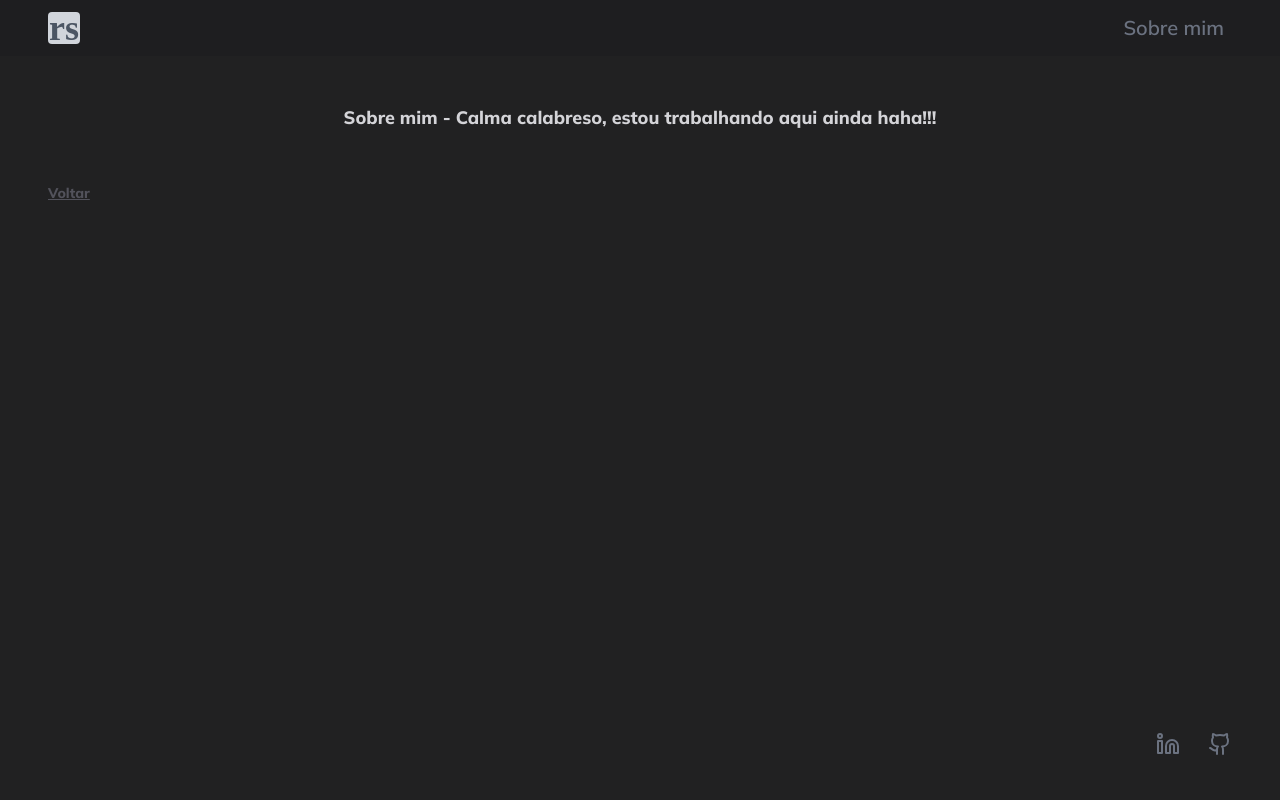
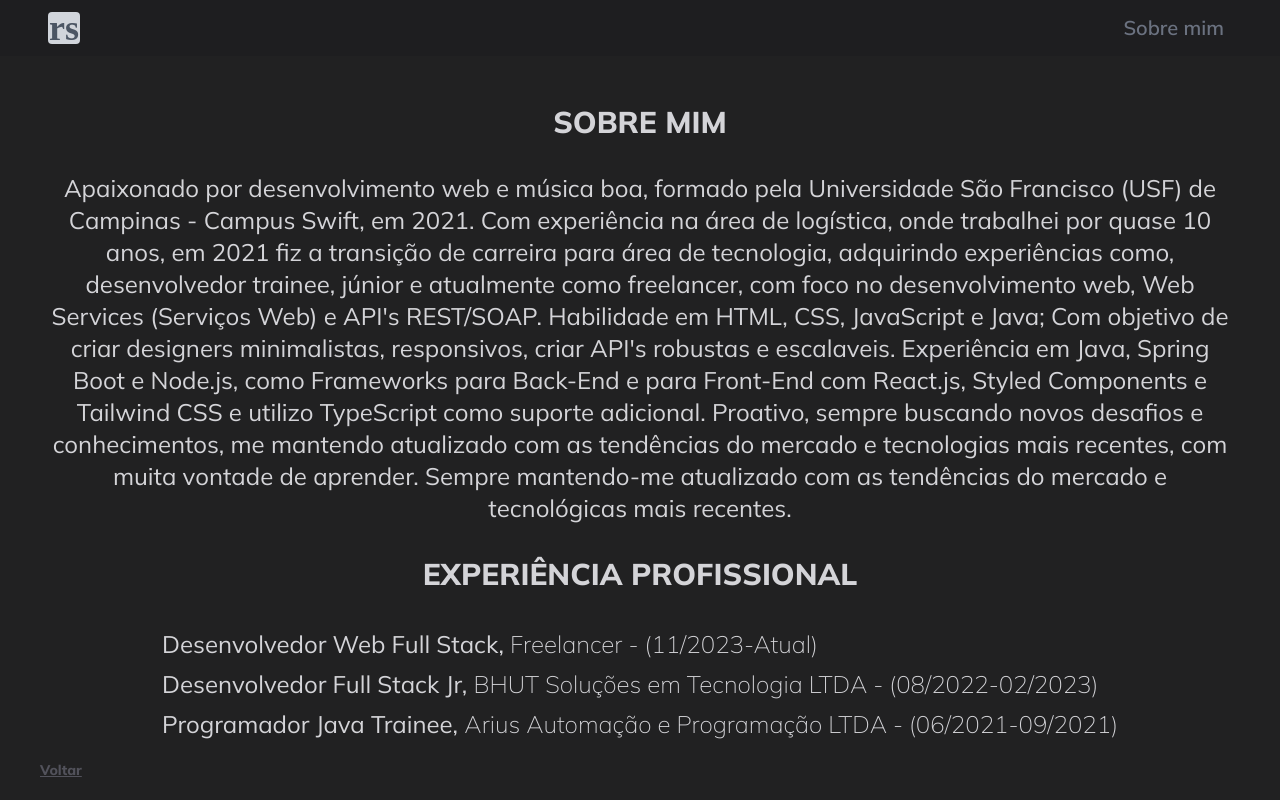
Before and after one commit to rafaelsousapereira/rafael-sousa-web-portfolio, a React (Vite) app: page /about in a window 1280 px wide. Built offline with nearby package versions, Linux system fonts and the light colour scheme; a web font is replaced by a local one.

Commit message:
feat: add about info

```diff
--- a/src/app.tsx
+++ b/src/app.tsx
@@ -1,9 +1,8 @@
 import { BrowserRouter, Routes, Route } from "react-router-dom"
 
-import { Footer } from "./components/footer/footer"
 import { Header } from "./components/header/header"
 import { Home } from "./components/home/home"
-import { About } from "./components/about"
+import { About } from "./components/about/about"
 
 export const App = () => {
   return (
@@ -14,7 +13,6 @@ export const App = () => {
             <Route path="/" element={<Home />} />
             <Route path="/about" element={<About />} />
           </Routes>
-        <Footer />
       </BrowserRouter>
     </>
   )
--- a/src/components/about.tsx
+++ /dev/null
@@ -1,16 +0,0 @@
-import { Link } from "react-router-dom"
-
-export const About = () => {
-  return (
-    <>
-    <p className="flex justify-center m-12 text-lg font-extrabold text-zinc-300"
-
-      >
-        Sobre mim - Calma calabreso, estou trabalhando aqui ainda haha!!!
-      </p>
-      <Link to="/" className="mx-12 text-sm font-extrabold text-zinc-600 underline">
-        Voltar
-      </Link>
-    </>
-  )
-}
--- /dev/null
+++ b/src/components/about/about.tsx
@@ -0,0 +1,44 @@
+import { Link } from "react-router-dom"
+import { metadata } from "../../data/data"
+
+export const About = () => {
+
+  return (
+    <>
+      <div className="flex flex-col justify-center items-center gap-8 text-zinc-300 m-12"
+      >
+        <p className="text-3xl font-extrabold uppercase"
+        >
+          {metadata.about.titles[0]}
+        </p>
+
+        <p className="text-2xl text-center">
+          {metadata.about.description}
+        </p>
+
+        <p className="text-3xl text-center font-extrabold uppercase"
+        >
+          {metadata.about.titles[1]}
+        </p>
+
+        <ul>
+          {metadata.about.experience.map((xp, index) => (
+            <li key={index} className="text-2xl leading-10">
+              <p>
+                  {`${xp.substring(0, 29)}`}
+                <span className="font-extralight">
+                  {`${xp.substring(29)}`}
+                </span>
+              </p>
+            </li>
+          ))}
+        </ul>
+      </div>
+
+      <Link to="/" className="fixed bottom-0 left-0 mx-10 my-5 text-sm font-extrabold text-zinc-600 hover:text-violet-600 underline"
+        >
+        Voltar
+      </Link>
+    </>
+  )
+}
--- a/src/components/buttons/social-media-links.tsx
+++ b/src/components/buttons/social-media-links.tsx
@@ -7,14 +7,22 @@ interface SocialMediaLinkProps extends ComponentProps<"nav"> {}
 
 export const SocialMediaLink = (props: SocialMediaLinkProps) => {
   return (
-    <nav {...props}
-      className="flex gap-3">
+    <nav {...props}>
+      <div className="flex flex-col gap-3 bottom-0 justify-center mx-10 my-5">
+        <div className="flex justify-center">
           <NavLink to={metadata.socialMedia.url.linkedin} target="_blank">
               <Linkedin />
           </NavLink>
+
           <NavLink to={metadata.socialMedia.url.github} target="_blank">
               <Github />
           </NavLink>
+        </div>
+
+        <p className="text-center">
+          &copy; {new Date().getFullYear()} - Desenvolvido por <span className="text-zinc-500 underline hover:text-violet-500 cursor-pointer"> Rafael Sousa Pereira</span>. Todos os direitos reservados.
+        </p>
+      </div>
     </nav>
   )
 }
--- a/src/components/footer/footer.tsx
+++ b/src/components/footer/footer.tsx
@@ -2,7 +2,7 @@ import { SocialMediaLink } from "../buttons/social-media-links"
 
 export const Footer = () => {
   return (
-    <footer className="fixed bottom-0 right-0 mx-10 my-9">
+    <footer>
       <SocialMediaLink />
     </footer>
   )
--- a/src/components/home/home.tsx
+++ b/src/components/home/home.tsx
@@ -1,6 +1,7 @@
 import { ButtonGroup } from "../buttons/button-group"
 import { metadata } from '../../data/data'
 import { ImageHome } from "./image-home"
+import { Footer } from "../footer/footer"
 
 export const Home = () => {
 
@@ -30,6 +31,8 @@ export const Home = () => {
           <ButtonGroup>Baixe meu CV</ButtonGroup>
         </nav>
       </main>
+
+      <Footer />
     </div>
   )
 }
--- a/src/data/data.ts
+++ b/src/data/data.ts
@@ -15,7 +15,9 @@ type MetadataType = {
     }
   },
   about: {
+    titles: string[]
     description: string
+    experience: string[]
   }
 }
 
@@ -36,18 +38,19 @@ export const metadata: MetadataType = {
     }
   },
   about: {
+    titles: ["Sobre mim", "Experiência Profissional"],
     description: `
-      'Apaixonado por desenvolvimento Web e música, formado pela Universidade São Francisco (USF), de Campinas - Campus Swift em 2021,\n
-
-      Com experiência na área de logística, onde trabalhei por quase 10 anos, em 2021 fiz minha transição de carreira para área de tecnologia, onde já tive experiência como desenvolvedor trainee, júnior e atualmente trabalho como desenvolvedor web full stack freelancer.\n
-
-      Habilidade em HTML, CSS, JavaScript e Java; Com objetivo de criar designers minimalistas, responsivos, criar API's robustas e escalaveis.\n
-
-      Experiência no uso de frameworks Front-end, como ReactJS e Back-end, como Spring Boot e NodeJS e também usando TypeScript como suporte adicional.\n
-
-      Proativo, sempre buscando novos desafios e conhecimentos.\n
-
+      Apaixonado por desenvolvimento web e música boa, formado pela Universidade São Francisco (USF) de Campinas - Campus Swift, em 2021.
+      Com experiência na área de logística, onde trabalhei por quase 10 anos, em 2021 fiz a transição de carreira para área de tecnologia, adquirindo experiências como, desenvolvedor trainee, júnior e atualmente como freelancer, com foco no desenvolvimento web, Web Services (Serviços Web) e API's REST/SOAP.
+      Habilidade em HTML, CSS, JavaScript e Java; Com objetivo de criar designers minimalistas, responsivos, criar API's robustas e escalaveis.
+      Experiência em Java, Spring Boot e Node.js, como Frameworks para Back-End e para Front-End com React.js, Styled Components e Tailwind CSS e utilizo TypeScript como suporte adicional.
+      Proativo, sempre buscando novos desafios e conhecimentos, me mantendo atualizado com as tendências do mercado e tecnologias mais recentes, com muita vontade de aprender.
       Sempre mantendo-me atualizado com as tendências do mercado e tecnológicas mais recentes.
-    `
+    `,
+    experience: [
+      "Desenvolvedor Web Full Stack, Freelancer - (11/2023-Atual)",
+      "Desenvolvedor Full Stack Jr, BHUT Soluções em Tecnologia LTDA - (08/2022-02/2023)",
+      "Programador Java Trainee,    Arius Automação e Programação LTDA - (06/2021-09/2021)"
+    ]
   }
 }
```
Lines whose indentation alone changed are shown as unchanged.
